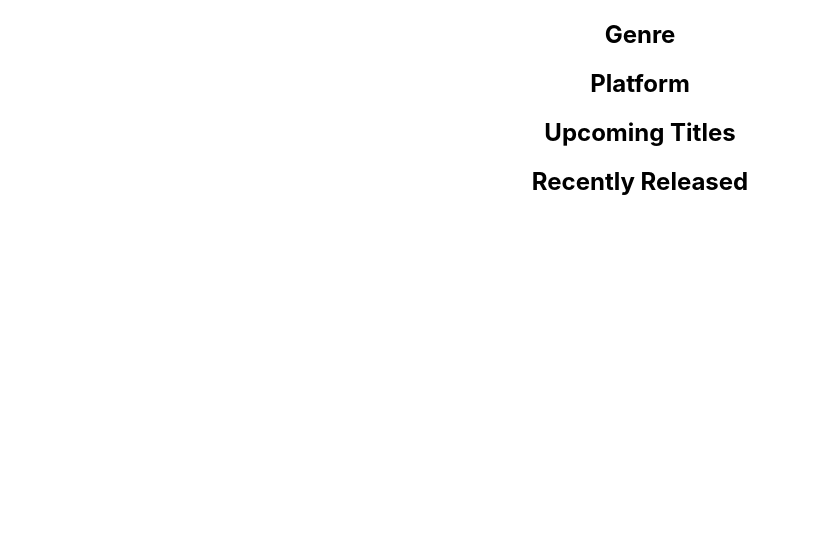
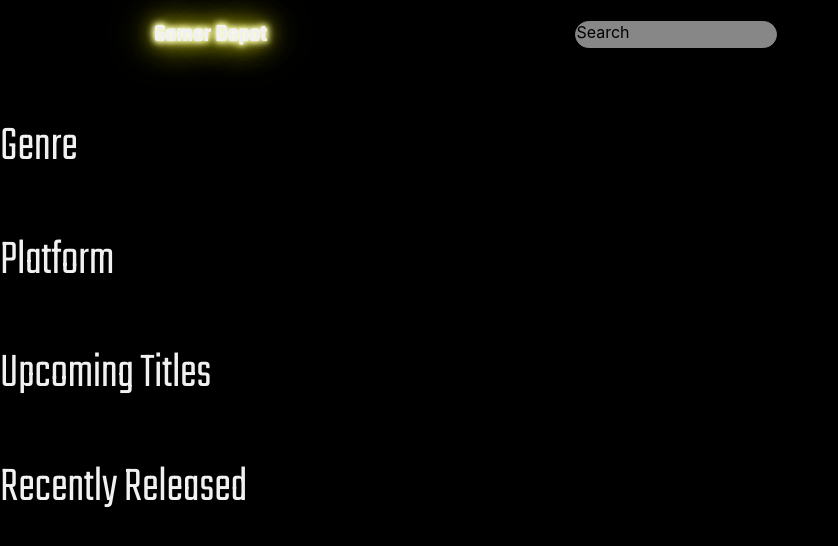
Before and after one commit to PMBBriggs/Final-Project-Front-End, a React (Create React App) app: page / in a window 1280 px wide. Shown: the top 546 px of the page, without its empty margins (0-838 px from the left). Built offline with nearby package versions, Linux system fonts and the light colour scheme.

Commit message:
nav bar/heading

```diff
--- a/public/index.html
+++ b/public/index.html
@@ -31,7 +31,7 @@
       crossorigin="anonymous"
       referrerpolicy="no-referrer"
     />
-    <title>Final Project</title>
+    <title>Gamer Depot</title>
   </head>
   <body>
     <noscript>You need to enable JavaScript to run this app.</noscript>
--- a/src/App.css
+++ b/src/App.css
@@ -1,3 +1,24 @@
-.App {
-  text-align: center;
+@import url("https://fonts.googleapis.com/css2?family=Teko:wght@600&display=swap");
+@import url("https://fonts.googleapis.com/css2?family=Teko:wght@300;600&display=swap");
+@keyframes flicker {
+  0%,
+  30%,
+  22%,
+  25%,
+  53%,
+  57%,
+  100% {
+    text-shadow: 0 0 7px #fff, 0 0 1px #fff, 0 0 10px #fff, 0 0 20px #ffff33,
+      0 0 42px #ffff33, 0 0 48px #ffff33, 0 0 6px #ffff33, 0 0 9px #ffff33;
+  }
+  6%,
+  40%,
+  44%,
+  55%,
+  85% {
+    text-shadow: none;
+  }
 }
+body {
+  background-color: rgb(0, 0, 0);
+}
--- a/src/components/Header.css
+++ b/src/components/Header.css
@@ -1,14 +1,44 @@
+.hamburgericon {
+  height: 40px;
+  width: 40px;
+  color: #f1f1f1;
+  margin-right: 0;
+  padding-top: 5px;
+  fill: #f1f1f1;
+}
+
+h1 {
+  font-size: 25px;
+  color: #f1f1f1;
+  font-family: "Teko", sans-serif;
+  animation: flicker 3s infinite alternate;
+}
+
+.searchbar {
+  border: 1px solid rgb(135, 135, 135);
+  border-radius: 16px;
+  width: 200px;
+  height: 25px;
+  background-color: rgb(135, 135, 135);
+}
+
+.Header {
+  display: flex;
+  align-items: center;
+  justify-content: space-around;
+}
+
 /* The Overlay (background) */
 .overlay {
   /* Height & width depends on how you want to reveal the overlay (see JS below) */
-  height: 100%;
-  width: 0;
+  height: 0;
+  width: 100%;
   position: fixed; /* Stay in place */
   z-index: 1; /* Sit on top */
   left: 0;
   top: 0;
-  background-color: rgb(0,0,0); /* Black fallback color */
-  background-color: rgba(0,0,0, 0.9); /* Black w/opacity */
+  background-color: rgb(0, 0, 0); /* Black fallback color */
+  background-color: rgba(0, 0, 0, 0.9); /* Black w/opacity */
   overflow-x: hidden; /* Disable horizontal scroll */
   transition: 0.5s; /* 0.5 second transition effect to slide in or slide down the overlay (height or width, depending on reveal) */
 }
@@ -33,7 +63,8 @@
 }
 
 /* When you mouse over the navigation links, change their color */
-.overlay a:hover, .overlay a:focus {
+.overlay a:hover,
+.overlay a:focus {
   color: #f1f1f1;
 }
 
@@ -45,28 +76,11 @@
   font-size: 60px;
 }
 
-  .hamburgericon {
-    height: 40px;
-    width: 40px;
-    margin-right: 0;
-    margin-top: 0;
-    padding-right: 5px;
-  }
-
-  h1 {
+/* When the height of the screen is less than 450 pixels, change the font-size of the links and position the close button again, so they don't overlap */
+@media screen and (max-height: 450px) {
+  .overlay a {
     font-size: 20px;
   }
-
-.searchbar{
-    border-radius: 15%;
-    border-color: #04AA6D;
-}
-
-
-
-/* When the height of the screen is less than 450 pixels, change the font-size of the links and position the close button again, so they don't overlap */
-@media screen and (max-height: 450px) {
-  .overlay a {font-size: 20px}
   .overlay .closebtn {
     font-size: 40px;
     top: 15px;
--- a/src/components/Header.tsx
+++ b/src/components/Header.tsx
@@ -1,35 +1,45 @@
+import React from "react";
 import "./Header.css";
 export default function Header() {
-  // /* Open */
-  // function openNav() {
-  //   document.getElementById("myNav").style.height = "100%";
-  // }
-  // /* Close */
-  // function closeNav() {
-  //   document.getElementById("myNav").style.height = "0%";
-  // }
-  // return (
-  //   <div className="Header">
-  //     {/* <!-- The overlay --> */}
-  //     <div id="myNav" className="overlay">
-  //       {/* <!-- Button to close the overlay navigation --> */}
-  //       <a
-  //         href="javascript:void(0)"
-  //         className="closebtn"
-  //         onClick={() => closeNav()}
-  //       >
-  //         &times;
-  //       </a>
-  //       {/* <!-- Overlay content --> */}
-  //       <div className="overlay-content">
-  //         <a href="#">About</a>
-  //         <a href="#">Services</a>
-  //         <a href="#">Clients</a>
-  //         <a href="#">Contact</a>
-  //       </div>
-  //     </div>
-  //     {/* <!-- Use any element to open/show the overlay navigation menu --> */}
-  //     <span onClick={() => openNav()}>open</span>
-  //   </div>
-  // );
+  let navRef = React.createRef<HTMLDivElement>();
+  /* Open */
+  function openNav() {
+    console.log("here");
+    console.log(navRef);
+    navRef.current!.style.height = "100%";
+  }
+  /* Close */
+  function closeNav() {
+    navRef.current!.style.height = "0%";
+  }
+  return (
+    <div className="Header">
+      <h1>Gamer Depot</h1>
+
+      <form className="searchbar">Search</form>
+
+      {/* <!-- The overlay --> */}
+      <div ref={navRef} id="myNav" className="overlay">
+        {/* <!-- Button to close the overlay navigation --> */}
+        <a
+          href="javascript:void(0)"
+          className="closebtn"
+          onClick={() => closeNav()}
+        >
+          &times;
+        </a>
+        {/* <!-- Overlay content --> */}
+        <div className="overlay-content">
+          <a href="#">Home</a>
+          <a href="#">Profile</a>
+          <a href="#">Wishlist</a>
+          <a href="#">Advanced Search</a>
+        </div>
+      </div>
+      {/* <!-- Use any element to open/show the overlay navigation menu --> */}
+      <span onClick={() => openNav()}>
+        <img className="hamburgericon" src="bars-solid.svg" />{" "}
+      </span>
+    </div>
+  );
 }
--- /dev/null
+++ b/src/components/HomePage.css
@@ -0,0 +1,6 @@
+.categories {
+  color: #f1f1f1;
+  font-family: "Teko", sans-serif;
+  font-weight: 300;
+  font-size: 50px;
+}
--- a/src/components/HomePage.tsx
+++ b/src/components/HomePage.tsx
@@ -1,8 +1,11 @@
-export default function HomePage(){
-    return(<div className='HomePage'>
-        <h2>Genre</h2>
-        <h2>Platform</h2>
-        <h2>Upcoming Titles</h2>
-        <h2>Recently Released</h2>
-    </div>)
+import "./HomePage.css";
+export default function HomePage() {
+  return (
+    <div className="HomePage">
+      <h2 className="categories">Genre</h2>
+      <h2 className="categories">Platform</h2>
+      <h2 className="categories">Upcoming Titles</h2>
+      <h2 className="categories">Recently Released</h2>
+    </div>
+  );
 }
--- a/src/components/InfoPage.tsx
+++ b/src/components/InfoPage.tsx
@@ -1,30 +1,29 @@
-import React, { useEffect, useState } from 'react'
-import GameDetails from '../Services/getDetails';
-import { GetDetails } from '../Models/getDetails';
-import { useParams } from 'react-router-dom';
+import React, { useEffect, useState } from "react";
+import GameDetails from "../Services/getDetails";
+import { GetDetails } from "../Models/getDetails";
+import { useParams } from "react-router-dom";
+import "./infoPage.css";
 
-  export default function InfoPage () {
-  const [games, setGames] = useState<GetDetails>()
-  const id = useParams ().id
+export default function InfoPage() {
+  const [games, setGames] = useState<GetDetails>();
+  const id = useParams().id;
 
   useEffect(() => {
-      GameDetails(57840).then(data => {
-          setGames(data);
-      });
+    GameDetails(1).then((data) => {
+      setGames(data);
+    });
   }, []);
 
-
-//   getDetails(id!).then(data => setGames(data));
-//  }, []);
+  //   getDetails(id!).then(data => setGames(data));
+  //  }, []);
 
   return (
-    <div className='InfoPage'>
+    <div className="infoPage">
       <h1>InfoPage</h1>
       <h3>{games?.name}</h3>
       <section>{games?.description}</section>
       <p>{games?.rating}</p>
-      <img src= {`${games?.background_image}`} alt="poster" className="poster" />
-
-      </div>
-  )
+      <img src={`${games?.background_image}`} alt="poster" className="poster" />
+    </div>
+  );
 }
--- /dev/null
+++ b/src/components/infoPage.css
@@ -0,0 +1,4 @@
+.infoPage {
+  font-family: "Teko", sans-serif;
+  font-weight: 300;
+}
--- a/tsconfig.json
+++ b/tsconfig.json
@@ -18,7 +18,7 @@
     "resolveJsonModule": true,
     "isolatedModules": true,
     "noEmit": true,
-    "jsx": "react-jsx"
+    "jsx": "preserve"
   },
   "include": [
     "src"
```
Also changed, not shown: src/App.tsx (+11 -14 lines).
